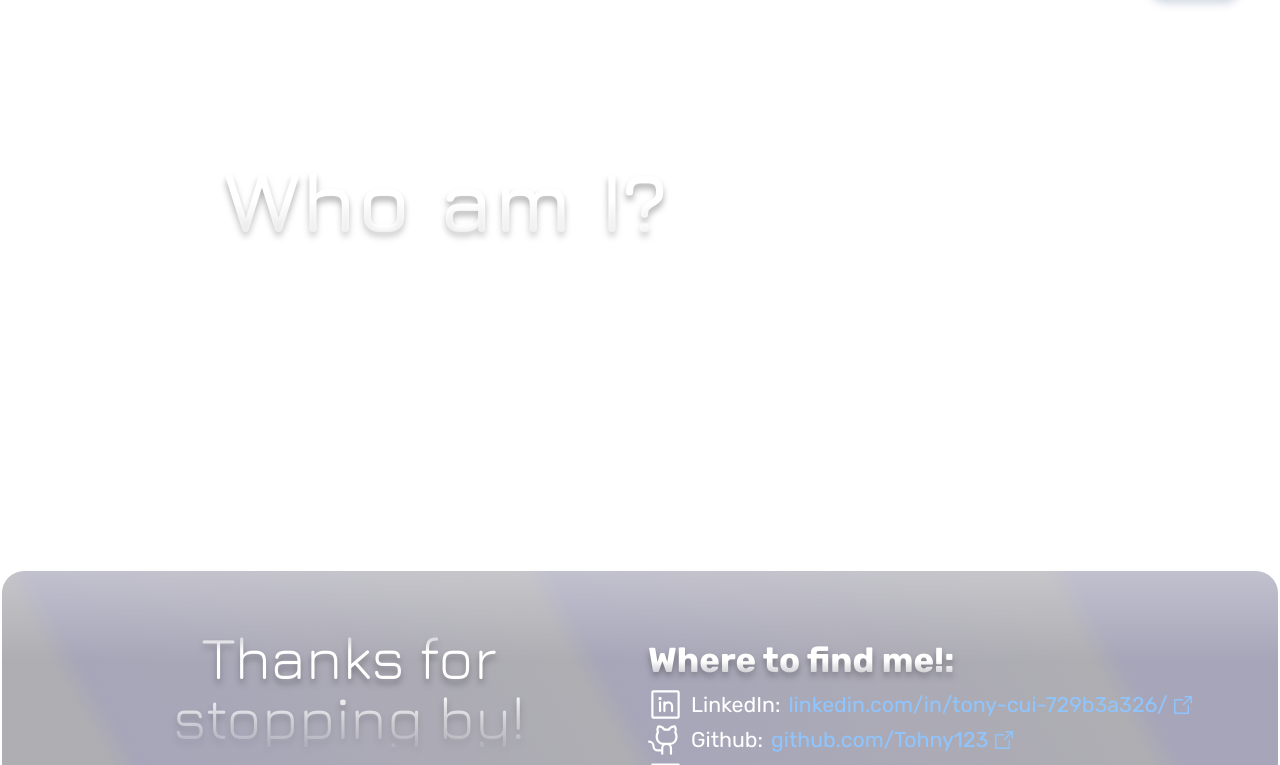
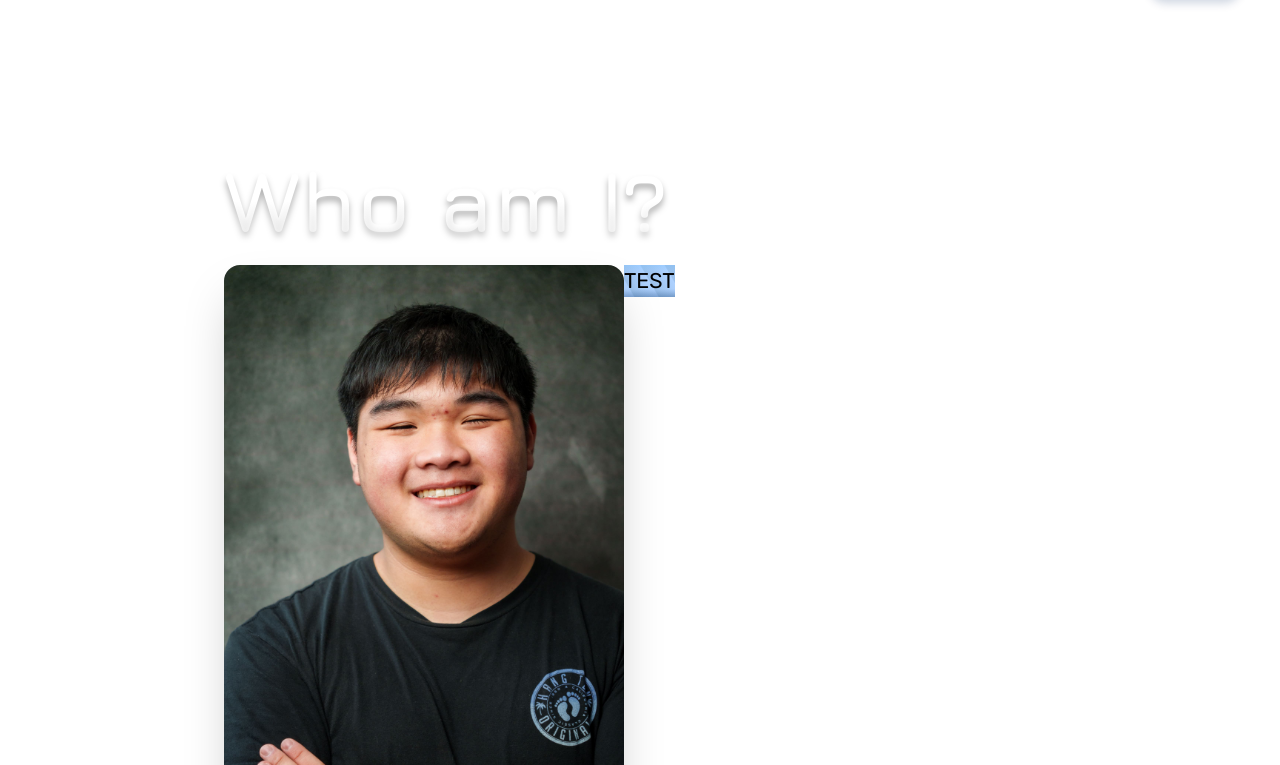
Before and after one commit to Tohny123/personal-site, a Next.js app: page / in a window 1280 px wide. Shown: the part 862-1627 px from the top of the page. Built offline with nearby package versions, Linux system fonts and the light colour scheme.

Commit message:
Added home page image + small tweaks

```diff
--- a/app/page.tsx
+++ b/app/page.tsx
@@ -1,5 +1,6 @@
 // import Image from 'next/image'
 // import Link from 'next/link'
+import Image from "next/image";
 import { PiMapPin } from "react-icons/pi";
 
 export default function Home() {
@@ -7,7 +8,9 @@ export default function Home() {
         <main className="flex flex-1 w-full flex-col items-center justify-between py-16 px-16 sm:items-start">
             <div className="px-40 py-20">
                 <div className="flex flex-row items-center gap-2">
-                    <h3 className="pr-2"><i>Hi! </i></h3>
+                    <h3 className="pr-2">
+                        <i>Hi! </i>
+                    </h3>
                     <h3>My name is:</h3>
                 </div>
                 <h1 className="text-[10rem] -mt-10 -ml-6">Tony Cui</h1>
@@ -17,10 +20,22 @@ export default function Home() {
                     <PiMapPin color="white" size={40} className="shadow-2xl" />
                     <h3>Based in: Brooklyn, NY</h3>
                 </div>
-        </div>
-        <div className="px-40 py-60">
-          <h1>Who am I?</h1>
-        </div>
+            </div>
+            <div className="px-40 py-60">
+                <h1>Who am I?</h1>
+                <div className="flex-row flex w-full">
+                    <Image
+                        src="/img/home/photo.jpg"
+                        alt="It's me!"
+                        width="400"
+                        height="1200"
+                        className="rounded-2xl shadow-2xl"
+                    />
+                    <div>
+                        <div className=" light-gradient w-full">TEST</div>
+                    </div>
+                </div>
+            </div>
         </main>
     );
 }
--- a/components/navigation/header/header.tsx
+++ b/components/navigation/header/header.tsx
@@ -20,7 +20,7 @@ export function Header() {
         "flex flex-row items-center transition-all" +
         " w-full bg-transparent backdrop-blur-md" +
       " h-24 p-4 pointer-events-auto " +
-        (hideBG ? "shadow-none" : "shadow-xl");
+        (hideBG ? "shadow-none" : "shadow-md");
 
     //show or hide the little down arrow
     return (
```
Also changed, not shown: public/img/home/photo.jpg (added).
